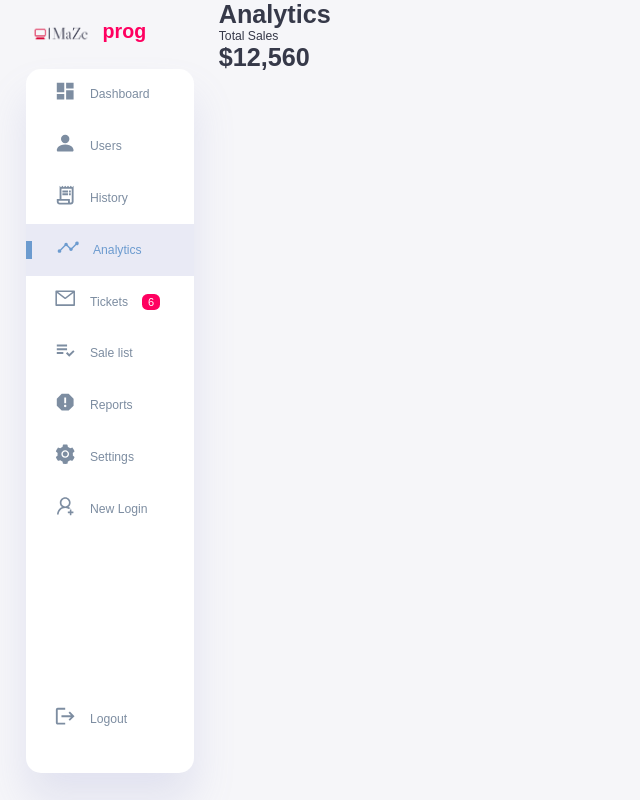
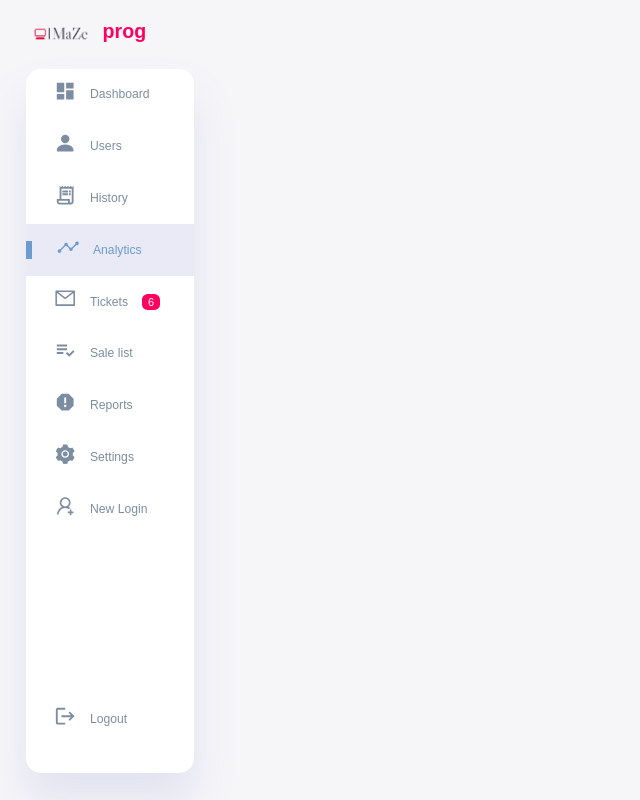
Before and after one commit to MobinaAbf/react-sidebar, a React (Create React App) app: page / in a window 1280 px wide. Shown: the whole page, without its empty margins (0-640 px from the left). Built offline with nearby package versions, Linux system fonts and the light colour scheme.

Commit message:
rename Dashboard to sidebar and convert js to jsx

```diff
--- a/src/App.js
+++ b/src/App.js
@@ -1,11 +1,10 @@
-import Dashboard from './Dashboard/Dashboard';
-import React from 'react';
-
+import Sidebar from "./Components/Sidebar";
+import React from "react";
 
 function App() {
   return (
     <div className="App">
-      <Dashboard/>
+      <Sidebar />
     </div>
   );
 }
--- a/src/Dashboard/Dashboard.js
+++ b/src/Components/Sidebar.jsx
@@ -1,4 +1,4 @@
-import './Dashboard.css';
+import './Sidebar.css';
 import myImage from './maze-logo_1_-removebg-preview.png';
 import {FaTimes} from "react-icons/fa";
 import {MdDashboard ,MdOutlineReceiptLong,MdPlaylistAddCheck,MdReport,MdLogout} from 'react-icons/md';
@@ -93,24 +93,6 @@ const Dashboard = () => {
 
                      {/* sidebar */}
 
-         <main>
-            <h1>Analytics</h1>
-            <div className='analyse'>
-                <div className='sales'>
-                    <div className='status'>
-                        <div className='info'>
-                            <h3>Total Sales</h3>
-                            <h1>$12,560</h1>
-                        </div>
-                        <div className='progress'>
-                            <svg>
-                                <circle></circle>
-                            </svg>
-                        </div>
-                    </div>
-                </div>
-            </div>
-         </main>
 
     </div>
   );
```
Also changed, not shown: src/Components/Sidebar.css (renamed from src/Dashboard/Dashboard.css), src/Components/maze-logo_1_-removebg-preview.png (renamed from src/Dashboard/maze-logo_1_-removebg-preview.png), src/Pages/Login.jsx (added), src/Pages/Projects.jsx (added).
